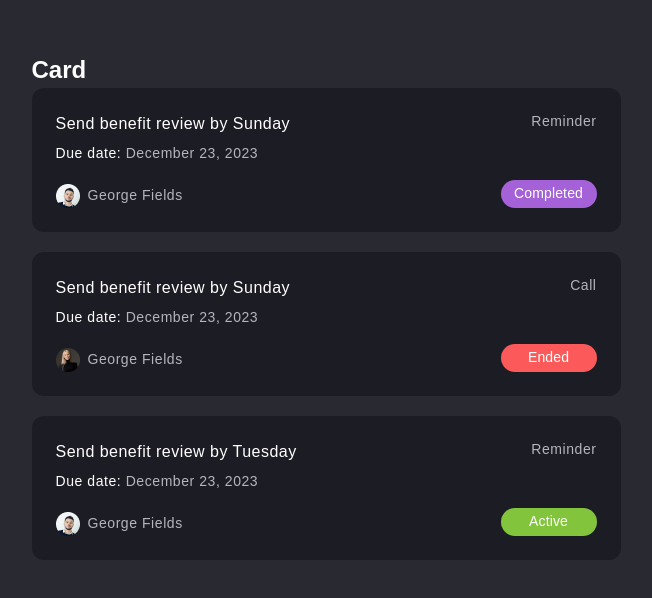
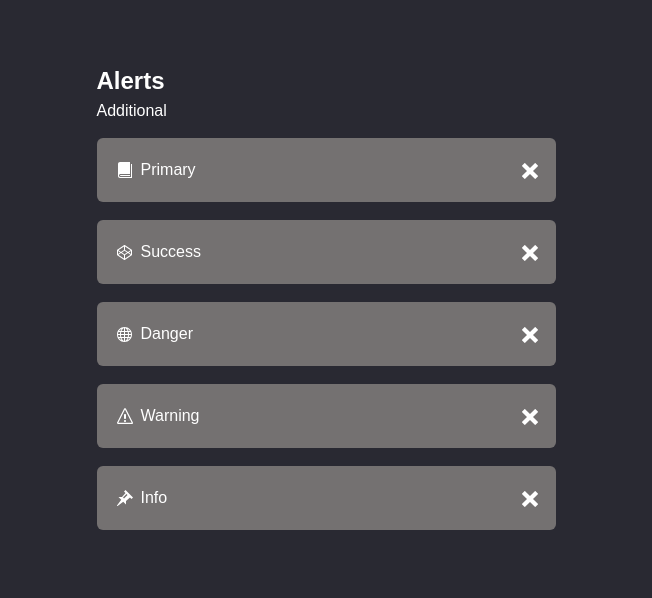
Before and after one commit to Pavlo-Malysh/vite-sass-app, a website built with Vite: page index.html in a window 1280 px wide. Shown: the part 102-700 px from the top of the page, without its empty margins (314-966 px from the left). Built offline with nearby package versions, Linux system fonts and the light colour scheme.

Commit message:
create alerts list

```diff
--- a/index.html
+++ b/index.html
@@ -5,21 +5,83 @@
   <meta charset="UTF-8" />
   <link rel="icon" type="image/svg+xml" href="/sass.svg" />
   <meta name="viewport" content="width=device-width, initial-scale=1.0" />
-  <title>Lesson 7</title>
+  <title>Directive @extend</title>
 </head>
 
 <body class="page">
   <section class="section">
     <h1 class="title">
-      Card
+      Alerts
     </h1>
-    <ul class="tasks-list">
+    <p class="alert-label">Additional</p>
+    <ul class="alert-list">
+      <li class="alert-item">
+        <svg width="16" height="16" class="item-icon">
+          <use href="/sprite.svg#icon-book"></use>
+        </svg>
+        <p class="item-text">Primary</p>
+        <button class="alert-btn" type="button">
+          <svg width="16" height="16" class="close-btn">
+            <use href="/sprite.svg#icon-cancel-circle"></use>
+          </svg>
+        </button>
+      </li>
+      <li class="alert-item">
+        <svg width="16" height="16" class="item-icon">
+          <use href="/sprite.svg#icon-codepen"></use>
+        </svg>
+        <p class="item-text">Success</p>
+        <button class="alert-btn" type="button">
+          <svg width="16" height="16" class="close-btn">
+            <use href="/sprite.svg#icon-cancel-circle"></use>
+          </svg>
+          </svg>
+        </button>
+      </li>
+      <li class="alert-item">
+        <svg width="16" height="16" class="item-icon">
+          <use href="/sprite.svg#icon-sphere"></use>
+        </svg>
+        <p class="item-text">Danger</p>
+        <button class="alert-btn" type="button">
+          <svg width="16" height="16" class="close-btn">
+            <use href="/sprite.svg#icon-cancel-circle"></use>
+          </svg>
+          </svg>
+        </button>
+      </li>
+      <li class="alert-item">
+        <svg width="16" height="16" class="item-icon">
+          <use href="/sprite.svg#icon-warning"></use>
+        </svg>
+        <p class="item-text">Warning</p>
+        <button class="alert-btn" type="button">
+          <svg width="16" height="16" class="close-btn">
+            <use href="/sprite.svg#icon-cancel-circle"></use>
+          </svg>
+          </svg>
+        </button>
+      </li>
+      <li class="alert-item">
+        <svg width="16" height="16" class="item-icon">
+          <use href="/sprite.svg#icon-pushpin"></use>
+        </svg>
+        <p class="item-text">Info</p>
+        <button class="alert-btn" type="button">
+          <svg width="16" height="16" class="close-btn">
+            <use href="/sprite.svg#icon-cancel-circle"></use>
+          </svg>
+          </svg>
+        </button>
+      </li>
+    </ul>
+    <!-- <ul class="tasks-list">
       <li class="task">
         <div class="task-info">
           <h3 class="task-title">Send benefit review by Sunday</h3>
           <p class="task-info-text">Due date: <span>December 23, 2023</span></p>
           <div class="task-user-box">
-            <img src="/public/user1.png" alt="user" width="24" height="24" class="task-user-icon">
+            <img src="/user1.png" alt="user" width="24" height="24" class="task-user-icon">
             <p class="task-user-name">George Fields</p>
           </div>
         </div>
@@ -35,7 +97,7 @@
           <h3 class="task-title">Send benefit review by Sunday</h3>
           <p class="task-info-text">Due date: <span>December 23, 2023</span></p>
           <div class="task-user-box">
-            <img src="/public/user2.png" alt="user" width="24" height="24" class="task-user-icon">
+            <img src="/user2.png" alt="user" width="24" height="24" class="task-user-icon">
             <p class="task-user-name">George Fields</p>
           </div>
         </div>
@@ -51,7 +113,7 @@
           <h3 class="task-title">Send benefit review by Tuesday</h3>
           <p class="task-info-text">Due date: <span>December 23, 2023</span></p>
           <div class="task-user-box">
-            <img src="/public/user1.png" alt="user" width="24" height="24" class="task-user-icon">
+            <img src="/user1.png" alt="user" width="24" height="24" class="task-user-icon">
             <p class="task-user-name">George Fields</p>
           </div>
         </div>
@@ -62,7 +124,7 @@
           </div>
         </div>
       </li>
-    </ul>
+    </ul> -->
 
   </section>
 
--- /dev/null
+++ b/src/scss/components/_alerts.scss
@@ -0,0 +1,44 @@
+.alert-label {
+    margin-bottom: 15px;
+}
+
+.alert-list {
+    margin-bottom: 20px;
+    display: flex;
+    flex-direction: column;
+
+    gap: 18px;
+}
+
+.alert-item {
+    position: relative;
+    padding: 20px;
+    display: flex;
+    align-items: center;
+
+    gap: 8px;
+    width: 459px;
+    border-radius: 6px;
+
+    background-color: #747171;
+}
+
+.item-icon {
+    fill: #ffff;
+}
+
+.alert-btn {
+    background-color: transparent;
+    border: none;
+}
+
+.item-text {}
+
+.close-btn {
+    position: absolute;
+    top: 25px;
+    right: 18px;
+    fill: #ffff;
+    width: 16px;
+    height: 16px;
+}
--- a/src/scss/main.scss
+++ b/src/scss/main.scss
@@ -6,7 +6,8 @@
 // @use "./components/ampersand";
 
 // @use "./utilities/scopes";
-@use "./components/tasks-card";
+// @use "./components/tasks-card";
+@use "./components/alerts";
 
 
 /* == END == */
```
Also changed, not shown: public/sprite.svg (added).
